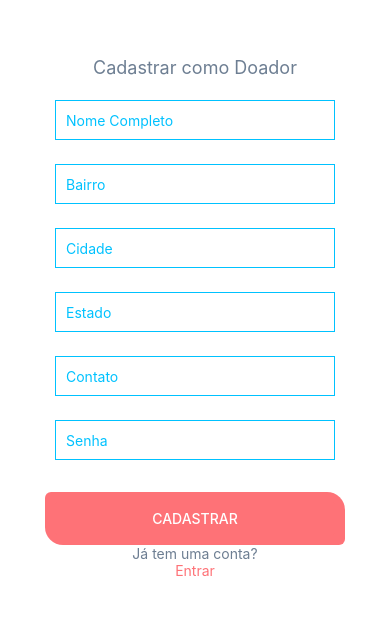
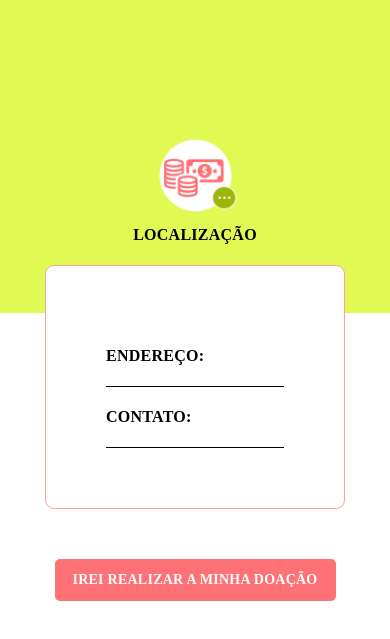
Before and after one commit to ICEI-PUC-Minas-PMV-ADS/pmv-ads-2023-2-e3-proj-mov-t2-pmv-ads-2023-2-e3-proj-mov-t2-time5, a React Native app in the folder appcampanhadokilo/: screen / in a window 390 px wide. Shown: the part 109-748 px from the top of the page. Built offline with nearby package versions, Linux system fonts and the light colour scheme.

Commit message:
criado página de endereço de entrega

```diff
--- a/appcampanhadokilo/App.js
+++ b/appcampanhadokilo/App.js
@@ -6,11 +6,12 @@ import AccessPage from './src/components/pages/AccessPage'
 import LoginPage from './src/components/pages/LoginPage'
 import CadastroDoadorPage from './src/components/pages/CadastroDoadorPage'
 import TestPage from './src/components/pages/TestPage'
+import EnderecoEntregaPage from './src/components/pages/EnderecoEntregaPage'
 
 const App = () => {
 
 return(
-  <CadastroDoadorPage />
+  <EnderecoEntregaPage />
 );
 
 }
--- /dev/null
+++ b/appcampanhadokilo/src/components/pages/EnderecoEntregaPage.js
@@ -0,0 +1,138 @@
+import React, { useState } from 'react';
+import { View, Text, Image, TextInput, TouchableOpacity, StyleSheet } from 'react-native';
+
+const App = () => {
+  const [address, setAddress] = useState('');
+  const [contact, setContact] = useState('');
+
+  const handleButtonClick = () => {
+    // Aqui você pode enviar os dados do endereço e do contato
+    console.log('Endereço:', address);
+    console.log('Contato:', contact);
+  };
+
+  return (
+    <View style={styles.container}>
+      <View style={styles.greenBackground} />
+      <View style={styles.content}>
+        <View style={styles.locationContainer}>
+          <View style={styles.circularImageContainer}>
+            <Image
+              source={require('../assets/MoneyImagePNG.png')}
+              style={styles.circularImage}
+            />
+          </View>
+          <Text style={styles.locationText}>LOCALIZAÇÃO</Text>
+        </View>
+        <View style={styles.whiteBox}>
+          <Text style={styles.labelText}>ENDEREÇO:</Text>
+          <TextInput
+            style={styles.input}
+            value={address}
+            onChangeText={(text) => setAddress(text)}
+          />
+          <Text style={styles.labelText}>CONTATO:</Text>
+          <TextInput
+            style={styles.input}
+            value={contact}
+            onChangeText={(text) => setContact(text)}
+          />
+        </View>
+        <TouchableOpacity
+          style={styles.button}
+          onPress={handleButtonClick}
+        >
+          <Text style={styles.buttonText}>IREI REALIZAR A MINHA DOAÇÃO</Text>
+        </TouchableOpacity>
+      </View>
+    </View>
+  );
+};
+
+const styles = StyleSheet.create({
+  container: {
+    flex: 1,
+  },
+  greenBackground: {
+    position: 'absolute',
+    top: 0,
+    left: 0,
+    width: '100%',
+    height: '50%',
+    backgroundColor: '#E1F953',
+  },
+  content: {
+    flex: 1,
+    justifyContent: 'center',
+    alignItems: 'center',
+  },
+  locationContainer: {
+    marginTop: 100, // Espaço para acomodar a localização e imagem
+    alignItems: 'center',
+  },
+  circularImageContainer: {
+    // backgroundColor: '#FFF',
+    width: 100,
+    height: 100,
+    borderRadius: 50,
+    justifyContent: 'center',
+    alignItems: 'center',
+  },
+  circularImage: {
+    width: 90,
+    height: 90,
+  },
+  locationText: {
+    color: '#000',
+    fontFamily: 'Lexend',
+    fontSize: 16,
+    fontWeight: '700',
+    lineHeight: 20,
+    letterSpacing: 0.25,
+  },
+  whiteBox: {
+    margin: 20,
+    borderRadius: 9,
+    borderColor: '#FF9EA2',
+    borderWidth: 1,
+    backgroundColor: '#FFF',
+    padding: 60,
+  },
+  labelText: {
+    color: '#000',
+    fontFamily: 'Lexend',
+    fontSize: 16,
+    fontWeight: '700',
+    lineHeight: 20,
+    letterSpacing: 0.25,
+    marginTop: 20,
+  },
+  input: {
+    color: '#000',
+    fontFamily: 'Lexend',
+    fontSize: 14,
+    lineHeight: 20,
+    letterSpacing: 0.25,
+    borderBottomWidth: 1,
+    borderBottomColor: '#000',
+  },
+  button: {
+    width: 281,
+    height: 42,
+    borderRadius: 5,
+    backgroundColor: '#FE7277',
+    justifyContent: 'center',
+    alignItems: 'center',
+    marginTop: 30,
+  },
+  buttonText: {
+    color: '#FFF',
+    fontFamily: 'Lexend',
+    fontSize: 14,
+    fontWeight: '700',
+    lineHeight: 20,
+    letterSpacing: 0.25,
+  },
+});
+
+export default App;
```
Also changed, not shown: appcampanhadokilo/src/components/assets/MoneyImagePNG.png (added).
